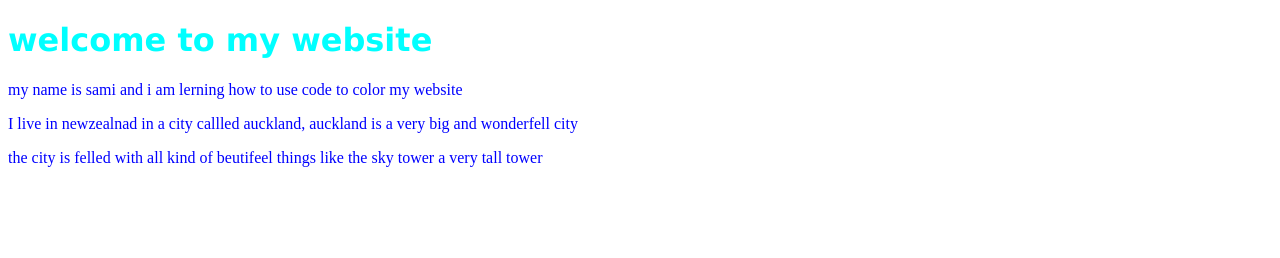
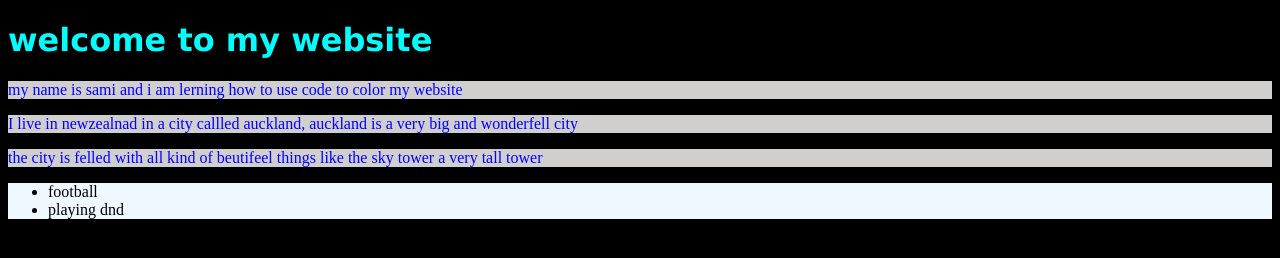
Before and after one commit to samiwsc/portfolio-website, a plain HTML site: page index.html in a window 1280 px wide. Drawn offline with Linux system fonts and the light colour scheme.

Commit message:
background color

```diff
--- a/index.html
+++ b/index.html
@@ -10,5 +10,12 @@
   <h1>welcome to my website </h1>
   <p>my name is sami and i am lerning how to use code to color my website </p>
   <p>I live in newzealnad in a city callled auckland, auckland is a very big and wonderfell city </p>
-</body><p>the city is felled with all kind of beutifeel things like the sky tower a very tall tower  </p>
+  <p>the city is felled with all kind of beutifeel things like the sky tower a very tall tower  </p>
+
+<ul>
+  <li>football</li>
+  <li>playing dnd </li>
+</ul>
+<ol></ol>
+</body>
 </html>
--- a/style.css
+++ b/style.css
@@ -4,4 +4,12 @@ h1{
 }
 p{
     color: blue;
+    background-color: rgb(209, 206, 206);
 }
+html{
+    background-color: black;
+}
+ul{
+    background-color: aliceblue;
+
+}
```
